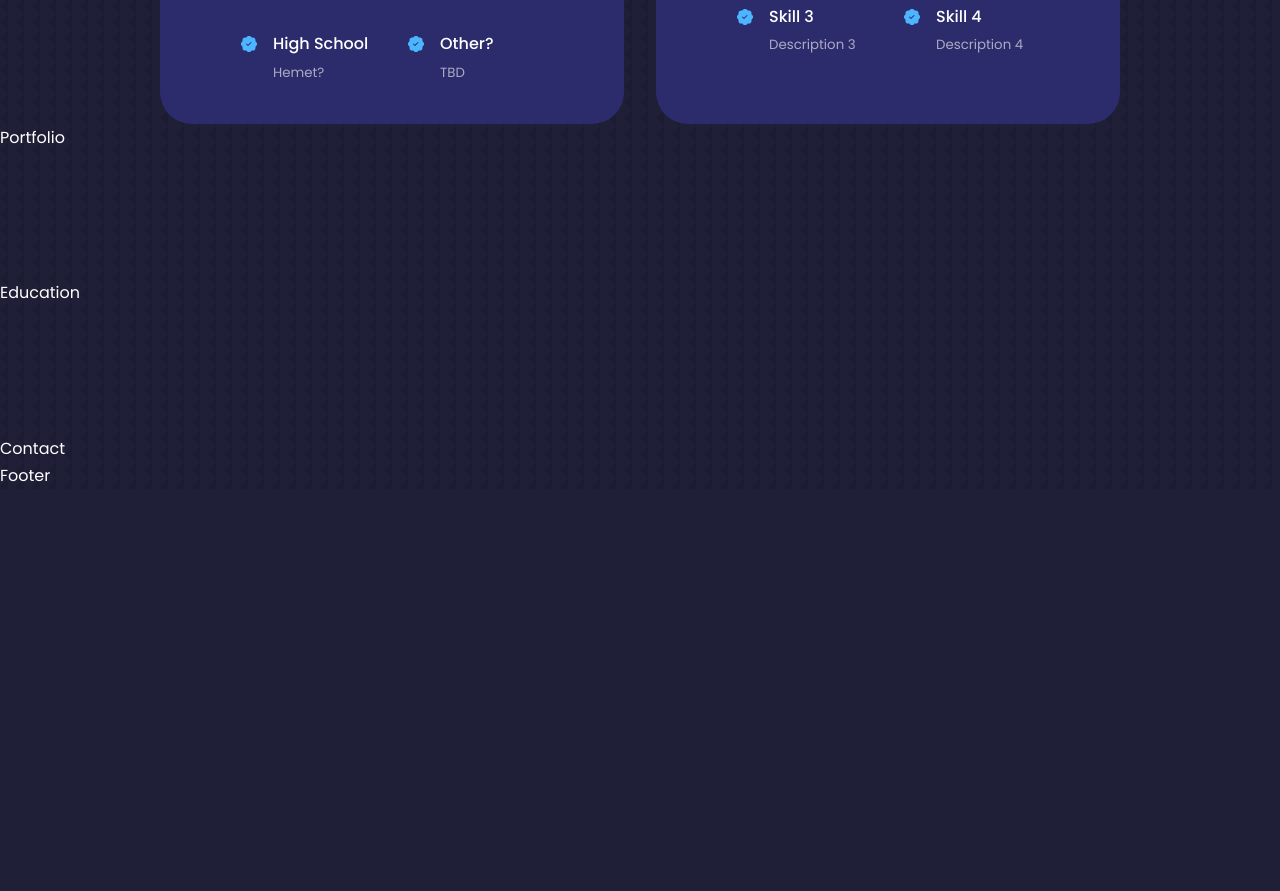
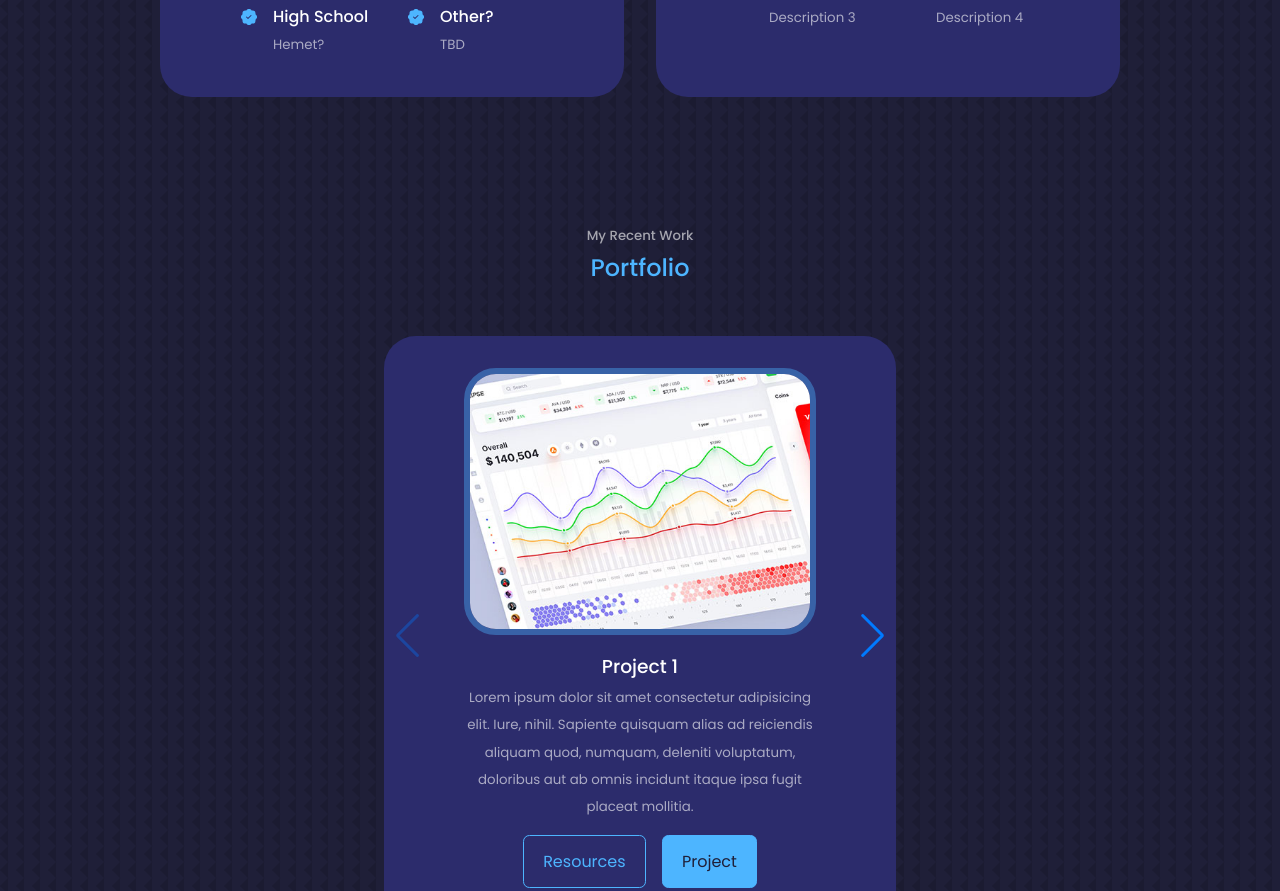
Before and after one commit to jaolsen7/arod-portfolio, a React (Create React App) app: page / in a window 1280 px wide. Shown: the part 1906-2797 px from the top of the page. Before the commit the page ends 2395 px from the top, so only its background shows below. Built offline with nearby package versions, Linux system fonts and the light colour scheme.

Commit message:
portfolio section with swiperjs

```diff
--- a/package.json
+++ b/package.json
@@ -10,6 +10,7 @@
     "react-dom": "^18.2.0",
     "react-icons": "^4.4.0",
     "react-scripts": "5.0.1",
+    "swiper": "^8.4.2",
     "web-vitals": "^2.1.4"
   },
   "scripts": {
--- a/src/App.jsx
+++ b/src/App.jsx
@@ -5,7 +5,6 @@ import Nav from './components/nav/Nav';
 import About from './components/about/About';
 import Experience from './components/experience/Experience';
 import Portfolio from './components/portfolio/Portfolio';
-import Education from './components/education/Education';
 import Contact from './components/contact/Contact';
 import Footer from './components/footer/Footer';
 
@@ -17,7 +16,6 @@ const App = () => {
         <About />
         <Experience />
         <Portfolio />
-        <Education />
         <Contact />
         <Footer />
     </>
--- a/src/components/about/about.css
+++ b/src/components/about/about.css
@@ -36,7 +36,7 @@
     background: var(--color-bg-variant);
     border: 1px solid transparent;
     border-radius: 1rem;
-    padding: 2rem;
+    padding: 2rem 1rem;
     text-align: center;
     transition: var(--transition);
 }
--- a/src/components/education/Education.jsx
+++ /dev/null
@@ -1,12 +0,0 @@
-import React from 'react';
-import './education.css';
-
-const Education = () => {
-  return (
-    <section id="education">
-      Education
-    </section>
-  )
-}
-
-export default Education;
--- a/src/components/nav/Nav.jsx
+++ b/src/components/nav/Nav.jsx
@@ -13,8 +13,8 @@ const Nav = () => {
     <nav>
       <a href="#" onClick={() => setActiveNav('#')} className={activeNav === '#' ? 'active' : ''}><AiOutlineHome /></a>
       <a href="#about" onClick={() => setActiveNav('#about')} className={activeNav === '#about' ? 'active' : ''}><AiOutlineUser /></a>
-      <a href="#experience" onClick={() => setActiveNav('#experience')} className={activeNav === '#experience' ? 'active' : ''}><BiBook /></a>
-      <a href="#education" onClick={() => setActiveNav('#education')} className={activeNav === '#education' ? 'active' : ''}><MdOutlineSchool /></a>
+      <a href="#experience" onClick={() => setActiveNav('#experience')} className={activeNav === '#experience' ? 'active' : ''}><MdOutlineSchool /></a>
+      <a href="#portfolio" onClick={() => setActiveNav('#portfolio')} className={activeNav === '#portfolio' ? 'active' : ''}><BiBook /></a>
       <a href="#contact" onClick={() => setActiveNav('#contact')} className={activeNav === '#contact' ? 'active' : ''}><BiMessageSquareDetail /></a>
     </nav>
   )
--- a/src/components/portfolio/Portfolio.jsx
+++ b/src/components/portfolio/Portfolio.jsx
@@ -1,9 +1,95 @@
 import React from 'react';
 import './portfolio.css';
+import IMG1 from '../../assets/portfolio1.jpg';
+import IMG2 from '../../assets/portfolio2.jpg';
+import IMG3 from '../../assets/portfolio3.jpg';
+import IMG4 from '../../assets/portfolio4.jpg';
+import IMG5 from '../../assets/portfolio5.png';
+import IMG6 from '../../assets/portfolio6.jpg';
+import { Swiper, SwiperSlide } from "swiper/react";
+import { Pagination, Navigation } from "swiper";
+import "swiper/css";
+import "swiper/css/pagination";
+
+const data = [
+  {
+    id: 1,
+    image: IMG1,
+    title: "Project 1",
+    resources: "https://www.google.com",
+    project: "https://www.yahoo.com"
+  },
+  {
+    id: 2,
+    image: IMG2,
+    title: "Project 2",
+    resources: "https://www.google.com",
+    project: "https://www.yahoo.com"
+  },
+  {
+    id: 3,
+    image: IMG3,
+    title: "Project 3",
+    resources: "https://www.google.com",
+    project: "https://www.yahoo.com"
+  },
+  {
+    id: 4,
+    image: IMG4,
+    title: "Project 4",
+    resources: "https://www.google.com",
+    project: "https://www.yahoo.com"
+  },
+  {
+    id: 5,
+    image: IMG5,
+    title: "Project 5",
+    resources: "https://www.google.com",
+    project: "https://www.yahoo.com"
+  },
+  {
+    id: 6,
+    image: IMG6,
+    title: "Project 6",
+    resources: "https://www.google.com",
+    project: "https://www.yahoo.com"
+  }
+]
 
 const Portfolio = () => {
   return (
-    <div>Portfolio</div>
+    <section id="portfolio">
+      <h5>My Recent Work</h5>
+      <h2>Portfolio</h2>
+
+      <Swiper
+        spaceBetween={50}
+        slidesPerView={1}
+        navigation
+        pagination={true}
+        modules={[Pagination, Navigation]}
+        className="container portfolio">
+        {
+          data.map(({id, image, title, resources, project}) => {
+            return (
+              <SwiperSlide key={id} className="mySwiper portfolio__item">
+                <div className="portfolio__item__image">
+                  <img src={image} alt={title} />
+                </div>
+                <h3>{title}</h3>
+                <div className="portfolio__item__description">
+                <small className="text-light">Lorem ipsum dolor sit amet consectetur adipisicing elit. Iure, nihil. Sapiente quisquam alias ad reiciendis aliquam quod, numquam, deleniti voluptatum, doloribus aut ab omnis incidunt itaque ipsa fugit placeat mollitia.</small>
+                </div>
+                <div className="portfolio__item__cta">
+                  <a href={resources} className="btn" target="_blank" rel="noreferrer">Resources</a>
+                  <a href={project} className="btn btn-primary" target="blank" rel="noreferrer">Project</a>
+                </div>
+              </SwiperSlide>
+            )
+          })
+        }
+      </Swiper>
+    </section>
   )
 }
 
--- a/src/components/portfolio/portfolio.css
+++ b/src/components/portfolio/portfolio.css
@@ -0,0 +1,39 @@
+.portfolio {
+    width: 40%;
+}
+.portfolio__item {
+    background: var(--color-bg-variant);
+    text-align: center;
+    padding: 2rem 5rem 3rem;
+    border-radius: 2rem;
+    user-select: none;
+}
+
+.portfolio__item__image {
+    width: 100%;
+    height: auto;
+    overflow: hidden;
+    border-radius: 2rem;
+    margin: 0 auto 1rem;
+    border: 0.4rem solid var(--color-primary-variant)
+}
+
+.portfolio__item h3 {
+    margin: 1rem 0 0;
+}
+
+.portfolio__item__description {
+    margin-bottom: 1rem;
+}
+
+.portfolio__item__cta {
+    display: flex;
+    justify-content: center;
+    gap: 1rem;
+}
+
+@media screen and (max-width: 1024px) {
+    .portfolio {
+        width: var(--container-width-sm);
+    }
+}
--- a/src/index.js
+++ b/src/index.js
@@ -2,5 +2,6 @@ import React from 'react';
 import ReactDOM from 'react-dom';
 import App from './App';
 import './index.css';
+import "swiper/css/bundle";
 
 ReactDOM.render(<App />, document.querySelector("#root"));
```
Also changed, not shown: src/components/education/education.css (deleted), 1 other file (tests, documents, lock files or other folders).
